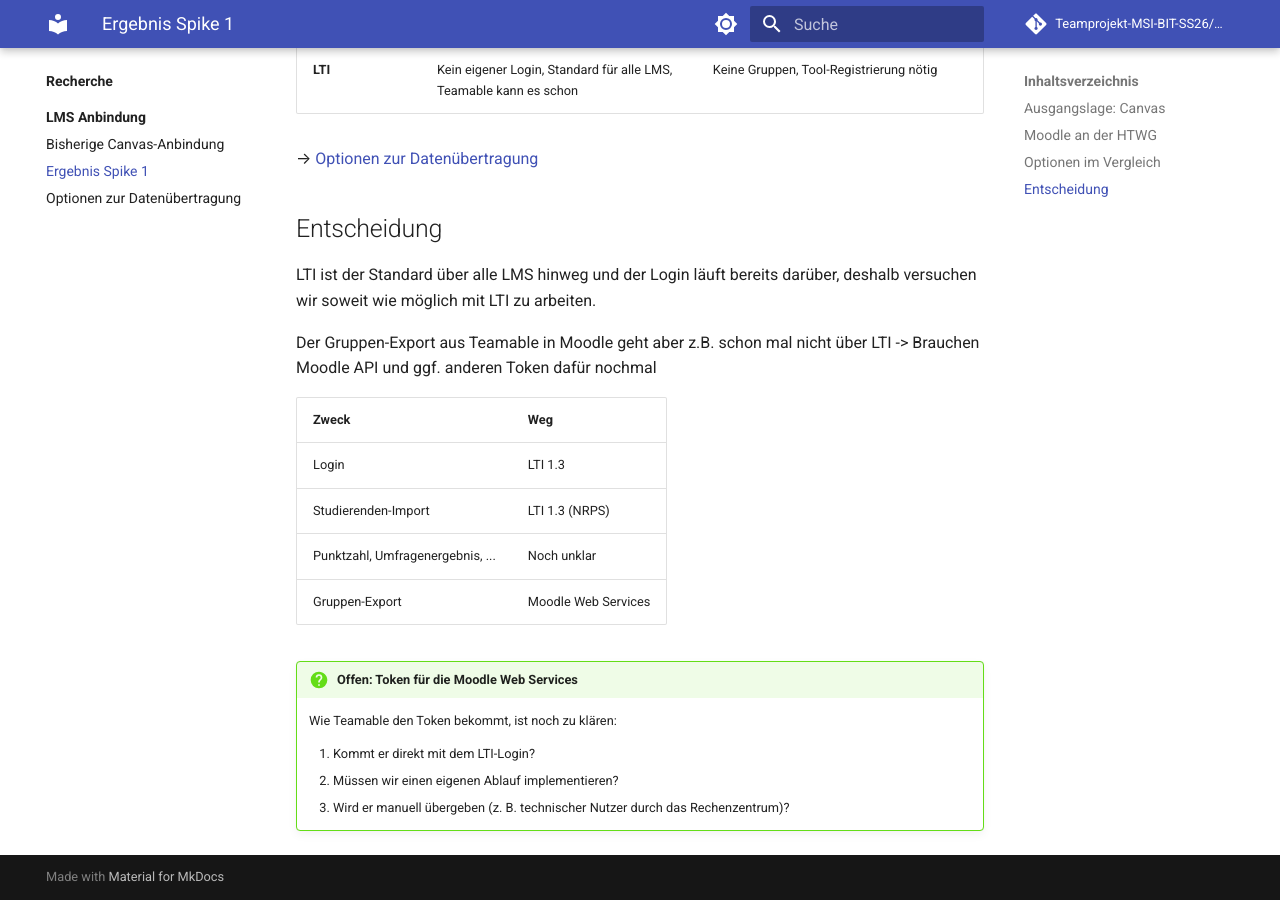
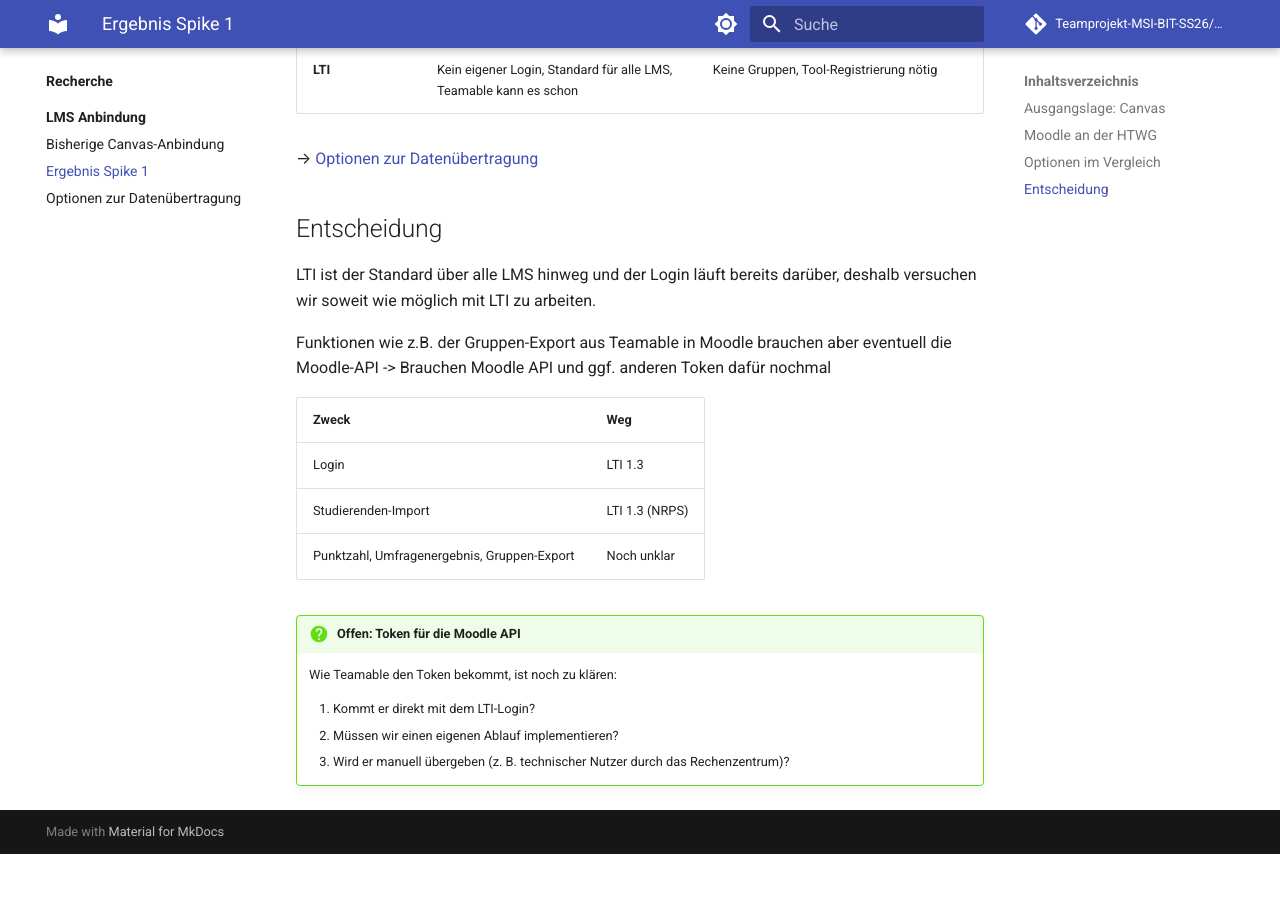
Before and after one commit to Teamprojekt-MSI-BIT-SS26/documentation, an MkDocs documentation site: the page built from docs/recherche/LMS-Anbindung/ergebnis-spike-1.md, in a window 1280 px wide and 900 px high, scrolled down 951 px. Built offline with MkDocs 1.6.1 and Material for MkDocs 9.7.7, drawn with Linux system fonts in a browser that asks for light colours; comment, search, counter and statistics services are not loaded; after the commit the page ends 1805 px from its top, so only the background shows below that; some of the changed text lies outside the part shown.

Commit message:
Update ergebnis-spike-1.md

```diff
--- a/docs/recherche/LMS-Anbindung/ergebnis-spike-1.md
+++ b/docs/recherche/LMS-Anbindung/ergebnis-spike-1.md
@@ -11,7 +11,7 @@
 ## Moodle an der HTWG
 
 - **LTI 1.3** liefert Login, Kurs, Rolle und Teilnehmerliste (NRPS), aber keine Gruppen
-- **Web Services** sind aktiv und decken Teilnehmer, Noten und Gruppen ab
+- **API bzw. Web-Services** sind aktiv und decken Teilnehmer, Noten und Gruppen ab
 - **Lücken:** kein OAuth2 (Token manuell oder technischer Nutzer), Umfragen nicht per API anlegbar
 
 → [Moodle-API](moodle-api.md)
@@ -31,18 +31,17 @@
 
 LTI ist der Standard über alle LMS hinweg und der Login läuft bereits darüber, deshalb versuchen wir soweit wie möglich mit LTI zu arbeiten.
 
-Der Gruppen-Export aus Teamable in Moodle geht aber z.B. schon mal nicht über LTI -> Brauchen Moodle API und ggf. anderen Token dafür nochmal
+Funktionen wie z.B. der Gruppen-Export aus Teamable in Moodle brauchen aber eventuell die Moodle-API -> Brauchen Moodle API und ggf. anderen Token dafür nochmal
 
 
 | Zweck | Weg |
 | --- | --- |
 | Login | LTI 1.3 |
 | Studierenden-Import | LTI 1.3 (NRPS) |
-| Punktzahl, Umfragenergebnis, ... | Noch unklar |
-| Gruppen-Export | Moodle Web Services |
+| Punktzahl, Umfragenergebnis, Gruppen-Export | Noch unklar |
 
 
-!!! question "Offen: Token für die Moodle Web Services"
+!!! question "Offen: Token für die Moodle API"
     Wie Teamable den Token bekommt, ist noch zu klären:
 
     1. Kommt er direkt mit dem LTI-Login?
```
